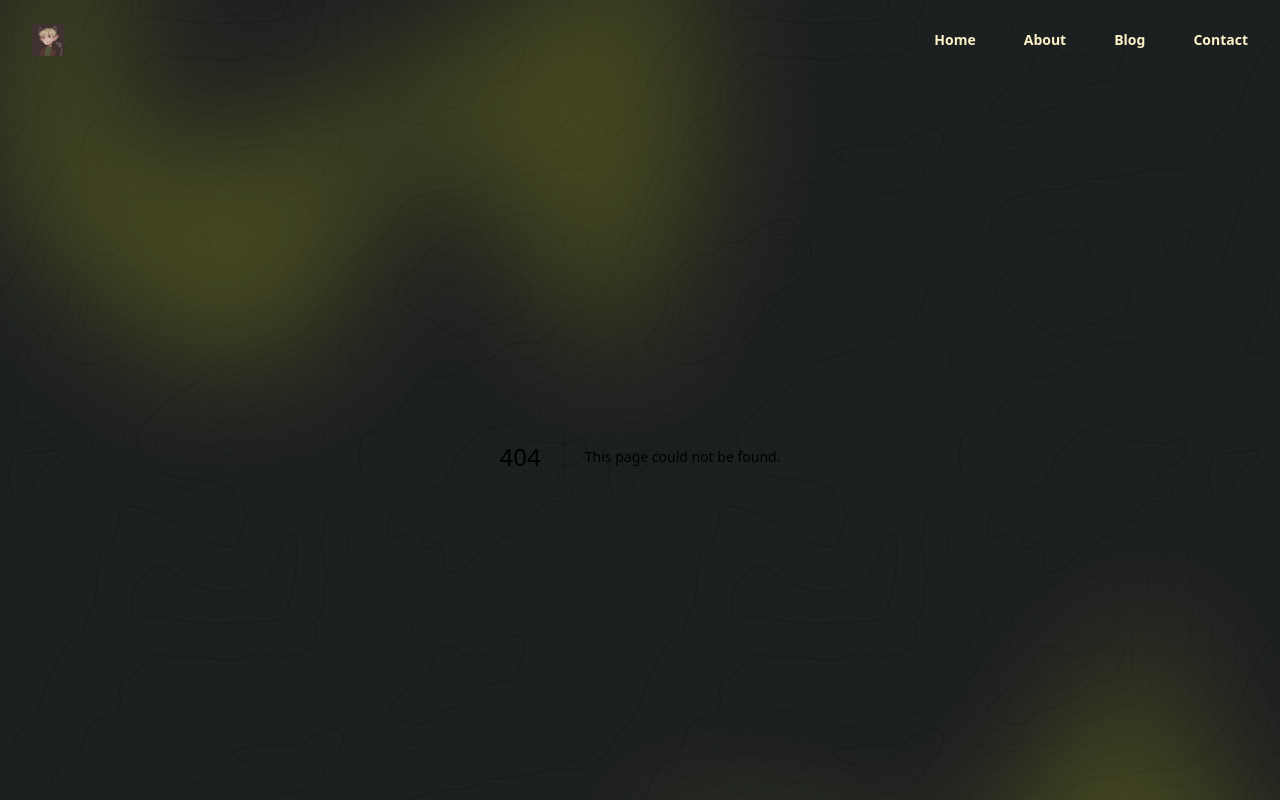
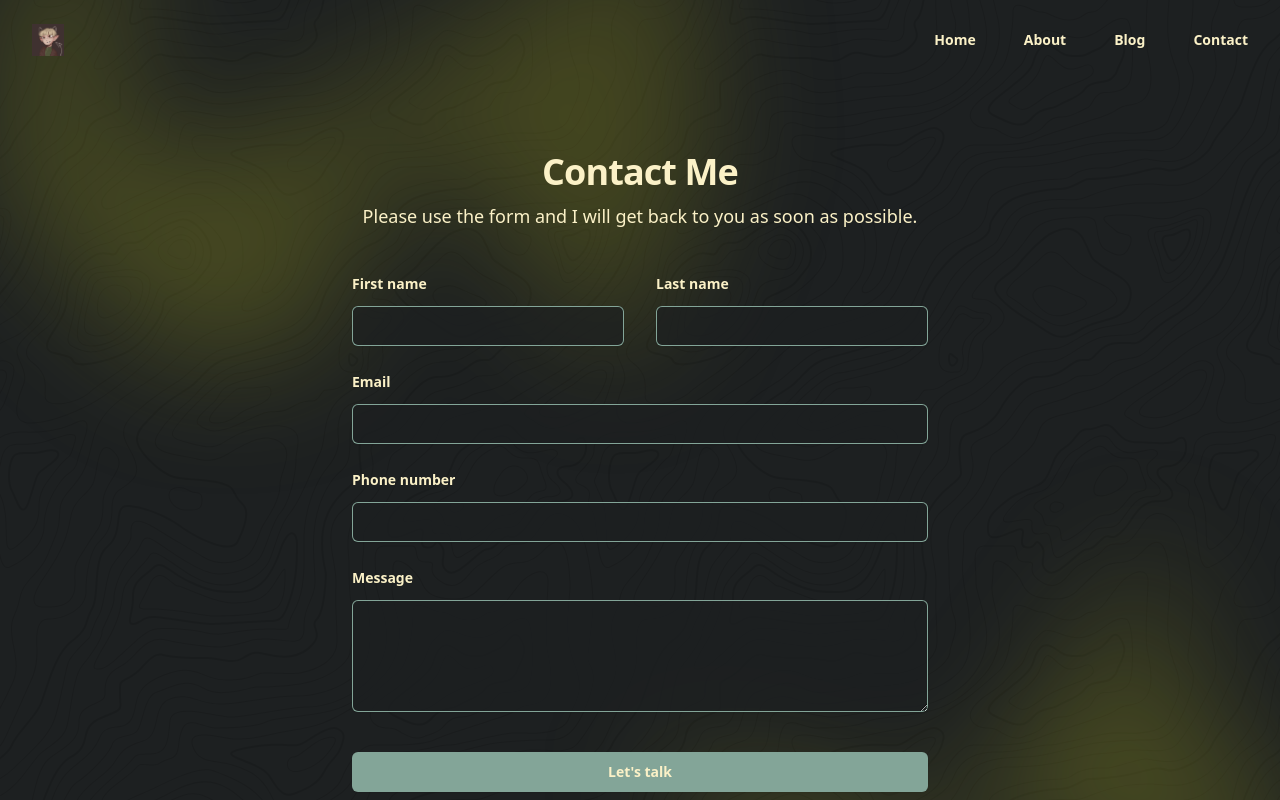
Before and after one commit to LachlanMalec/webapp, a Next.js app: page /contact in a window 1280 px wide. Before the commit this address had no page. Shown: the top 800 px of the page. Built offline with nearby package versions, Linux system fonts and the light colour scheme.

Commit message:
feat: contact page

```diff
--- /dev/null
+++ b/src/app/contact/page.tsx
@@ -0,0 +1,115 @@
+"use client";
+
+import { ChevronDownIcon } from "@heroicons/react/20/solid";
+
+export default function Contact() {
+  return (
+    <>
+      <div className="mx-auto max-w-2xl xl:pt-24 pt-16 text-center">
+        <h2 className="text-3xl font-bold tracking-tight text-fg0 sm:text-4xl">
+          Contact Me
+        </h2>
+        <p className="mt-2 text-lg leading-8 text-fg">
+          Please use the form and I will get back to you as soon as possible.
+        </p>
+      </div>
+      <form action="#" method="POST" className="mx-auto mt-10 max-w-xl l:mt-16">
+        <div className="grid grid-cols-1 gap-x-8 gap-y-6 sm:grid-cols-2">
+          <div>
+            <label
+              htmlFor="first-name"
+              className="block text-sm font-semibold leading-6 text-fg"
+            >
+              First name
+            </label>
+            <div className="mt-2.5">
+              <input
+                type="text"
+                name="first-name"
+                id="first-name"
+                autoComplete="given-name"
+                className="block w-full bg-bg_h/70 rounded-md border-0 px-3.5 py-2 text-fg shadow-sm ring-1 ring-inset ring-blue hover:ring-blueDim placeholder:text-fg focus:ring-2 focus:ring-inset focus:ring-blue hover:ring-blueDimDim sm:text-sm sm:leading-6 focus-visible:outline focus-visible:outline-2 focus-visible:outline-offset-2 focus-visible:outline-blue"
+              />
+            </div>
+          </div>
+          <div>
+            <label
+              htmlFor="last-name"
+              className="block text-sm font-semibold leading-6 text-fg"
+            >
+              Last name
+            </label>
+            <div className="mt-2.5">
+              <input
+                type="text"
+                name="last-name"
+                id="last-name"
+                autoComplete="family-name"
+                className="block w-full bg-bg_h/70 rounded-md border-0 px-3.5 py-2 text-fg shadow-sm ring-1 ring-inset ring-blue hover:ring-blueDim placeholder:text-fg focus:ring-2 focus:ring-inset focus:ring-blue hover:ring-blueDimDim sm:text-sm sm:leading-6 focus-visible:outline focus-visible:outline-2 focus-visible:outline-offset-2 focus-visible:outline-blue"
+              />
+            </div>
+          </div>
+          <div className="sm:col-span-2">
+            <label
+              htmlFor="email"
+              className="block text-sm font-semibold leading-6 text-fg"
+            >
+              Email
+            </label>
+            <div className="mt-2.5">
+              <input
+                type="email"
+                name="email"
+                id="email"
+                autoComplete="email"
+                className="block w-full bg-bg_h/70 rounded-md border-0 px-3.5 py-2 text-fg shadow-sm ring-1 ring-inset ring-blue hover:ring-blueDim placeholder:text-fg focus:ring-2 focus:ring-inset focus:ring-blue hover:ring-blueDimDim sm:text-sm sm:leading-6 focus-visible:outline focus-visible:outline-2 focus-visible:outline-offset-2 focus-visible:outline-blue"
+              />
+            </div>
+          </div>
+          <div className="sm:col-span-2">
+            <label
+              htmlFor="phone-number"
+              className="block text-sm font-semibold leading-6 text-fg"
+            >
+              Phone number
+            </label>
+            <div className="relative mt-2.5">
+              <input
+                type="tel"
+                name="phone-number"
+                id="phone-number"
+                autoComplete="tel"
+                className="block w-full bg-bg_h/70 rounded-md border-0 px-3.5 py-2 text-fg shadow-sm ring-1 ring-inset ring-blue hover:ring-blueDim placeholder:text-fg focus:ring-2 focus:ring-inset focus:ring-blue hover:ring-blueDimDim sm:text-sm sm:leading-6 focus-visible:outline focus-visible:outline-2 focus-visible:outline-offset-2 focus-visible:outline-blue"
+              />
+            </div>
+          </div>
+          <div className="sm:col-span-2">
+            <label
+              htmlFor="message"
+              className="block text-sm font-semibold leading-6 text-fg"
+            >
+              Message
+            </label>
+            <div className="mt-2.5">
+              <textarea
+                name="message"
+                id="message"
+                rows={4}
+                className="block w-full bg-bg_h/70 rounded-md border-0 px-3.5 py-2 text-fg shadow-sm ring-1 ring-inset ring-blue hover:ring-blueDim placeholder:text-fg focus:ring-2 focus:ring-inset focus:ring-blue hover:ring-blueDimDim sm:text-sm sm:leading-6 focus-visible:outline focus-visible:outline-2 focus-visible:outline-offset-2 focus-visible:outline-blue"
+                defaultValue={""}
+              />
+            </div>
+          </div>
+        </div>
+        <div className="mt-10">
+          <button
+            type="submit"
+            className="block w-full rounded-md bg-blue px-3.5 py-2.5 text-center text-sm font-semibold text-fg shadow-sm hover:bg-blueDim focus-visible:outline focus-visible:outline-2 focus-visible:outline-offset-2 focus-visible:outline-blue"
+          >
+            Let&apos;s talk
+          </button>
+        </div>
+      </form>
+    </>
+  );
+}
```
